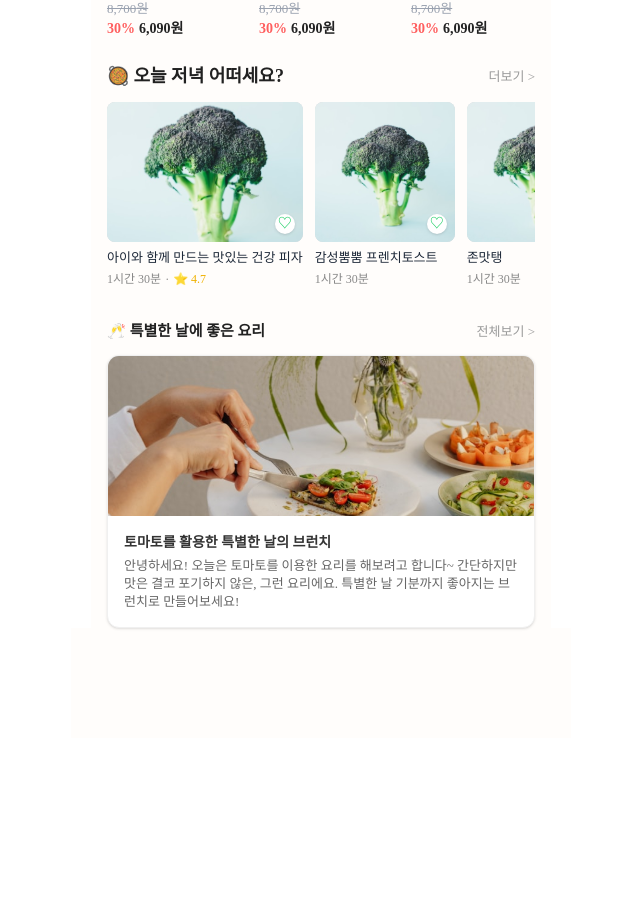
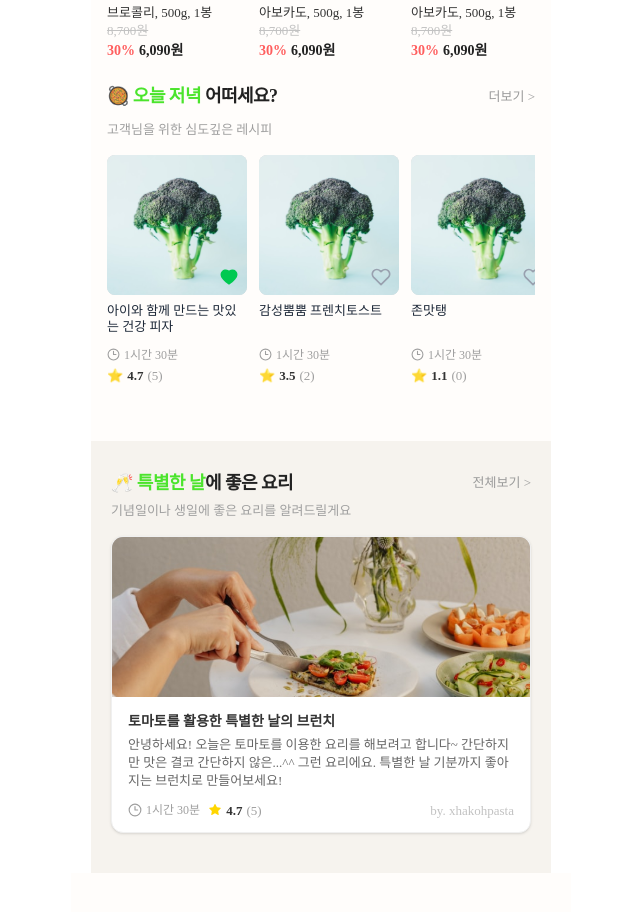
Before and after one commit to Unithon-INU/2025_UNITHON_TEAM_11_FE, a Next.js app: page /main in a window 1280 px wide. Shown: the part 894-1806 px from the top of the page, without its empty margins (319-959 px from the left). Before the commit the page ends 1632 px from the top, so only its background shows below. Built offline with nearby package versions, Linux system fonts and the light colour scheme.

Commit message:
feat: 메인화면 마크업 구현 완료

```diff
--- a/src/app/main/page.tsx
+++ b/src/app/main/page.tsx
@@ -36,7 +36,7 @@ export default function MainPage() {
           <ProductSection />
 
           {/* 오늘 저녁 섹션 */}
-          <RecipeSection title="오늘 저녁 어떠세요?" />
+          <RecipeSection title="어떠세요?" />
 
           {/* 특별한 날 요리 */}
           <SpecialRecipeSection />
--- a/src/components/home/CategoryChips.tsx
+++ b/src/components/home/CategoryChips.tsx
@@ -19,7 +19,7 @@ const CategoryChips = () => {
         {categories.map((category, index) => (
           <button
             key={index}
-            className="flex items-center gap-2 px-[16px] py-[13px] rounded-xl border border-[#EDE7DE] bg-white font-medium text-[14px] leading-[17px] tracking-[-0.03em] text-[#222222] whitespace-nowrap w-auto"
+            className="flex items-center gap-2 px-[16px] py-[13px] rounded-xl border border-[#EDE7DE]  font-medium text-[14px] leading-[17px] tracking-[-0.03em] text-[#222222] whitespace-nowrap w-auto"
           >
             <span>{category.icon}</span>
             {category.label}
--- a/src/components/home/ProductSection.tsx
+++ b/src/components/home/ProductSection.tsx
@@ -1,57 +1,82 @@
 // components/home/ProductSection.tsx
 
 'use client';
-import React from 'react';
+import React, { useState } from 'react';
+import { FiHeart } from 'react-icons/fi';
+import { AiFillHeart } from 'react-icons/ai';
 
 const products = [
   {
     id: 1,
-    name: '브로콜리, 500g, 1통',
+    name: '브로콜리, 500g, 1봉',
     price: 8700,
     salePrice: 6090,
     image: '/asset/broccoli.svg',
+    isLiked: true,
   },
   {
     id: 2,
-    name: '아보카도, 500g, 1통',
+    name: '아보카도, 500g, 1봉',
     price: 8700,
     salePrice: 6090,
     image: '/asset/broccoli.svg',
+    isLiked: false,
   },
   {
     id: 3,
-    name: '아보카도, 500g, 1통',
+    name: '아보카도, 500g, 1봉',
     price: 8700,
     salePrice: 6090,
     image: '/asset/broccoli.svg',
+    isLiked: false,
   },
 ];
 
 const ProductSection = () => {
+  const [likes, setLikes] = useState<Record<number, boolean>>(
+    Object.fromEntries(products.map((p) => [p.id, p.isLiked]))
+  );
+
+  const toggleLike = (id: number) => {
+    setLikes((prev) => ({ ...prev, [id]: !prev[id] }));
+  };
+
   return (
     <section className="w-full px-4 mt-6">
       {/* 섹션 헤더 */}
-      <div className="flex justify-between items-center mb-3">
-        <div className="text-[15px] font-semibold">
-          <span className="text-[#FF5E5E] mr-1">특가</span>농수산물
+      <div className="flex justify-between items-center mb-1">
+        <div className="font-semibold text-[18px] leading-[125%] tracking-[-0.03em]">
+          <span className="text-[#4BE42C] mr-1">⏰ 특가</span>농수산물
         </div>
         <button className="text-[13px] text-[#9A9A9A]">더보기 &gt;</button>
       </div>
+      <p className="w-[354px] h-[18px] font-medium text-[14px] leading-[125%] tracking-[-0.03em] text-[#9F9F9F] mb-3">
+        좋은 가격에 살 수 있는 특가 농수산물
+      </p>
 
       {/* 상품 리스트 */}
       <div className="flex gap-3 overflow-x-auto scrollbar-hide">
         {products.map((product) => (
           <div key={product.id} className="min-w-[140px] shrink-0">
-            <div className="relative w-full h-[140px] rounded-lg overflow-hidden bg-gray-100">
+            <div className="relative w-full aspect-[1/1] rounded-lg overflow-hidden bg-gray-100">
               <img
                 src={product.image}
                 alt={product.name}
                 className="w-full h-full object-cover"
               />
-              <div className="absolute top-2 right-2 w-5 h-5 bg-white rounded-full flex items-center justify-center shadow text-gray-400 text-sm">♡</div>
+              <button
+                onClick={() => toggleLike(product.id)}
+                className="absolute bottom-2 right-2"
+              >
+                {likes[product.id] ? (
+                  <AiFillHeart className="text-green-500 text-xl" />
+                ) : (
+                  <FiHeart className="text-gray-400 text-xl background-" />
+                )}
+              </button>
             </div>
-            <div className="mt-2 text-[13px] leading-4 text-gray-800">{product.name}</div>
-            <div className="text-[13px] text-gray-400 line-through">
+            <div className="mt-2 text-[13px] leading-4 text-[#333333]">{product.name}</div>
+            <div className="text-[13px] text-[#C2C2C2] line-through">
               {product.price.toLocaleString()}원
             </div>
             <div className="text-[14px] font-bold text-[#222222]">
--- a/src/components/home/RecipeSection.tsx
+++ b/src/components/home/RecipeSection.tsx
@@ -1,73 +1,126 @@
 // components/home/RecipeSection.tsx
 
 'use client';
-import React from 'react';
+import React, { use, useState } from 'react';
+import { FiHeart } from 'react-icons/fi';
+import { AiFillHeart } from 'react-icons/ai';
+import { LuClock3 } from 'react-icons/lu'; // 시계 아이콘 (선택사항)
+import { useUser } from '@/context/UserContext'; // 유저 정보 타입 (선택사항)
 
 type RecipeSectionProps = {
   title: string;
 };
 
-const recipes = [
+const initialRecipes = [
   {
     id: 1,
     title: '아이와 함께 만드는 맛있는 건강 피자',
     image: '/asset/broccoli.svg',
     time: '1시간 30분',
     rating: 4.7,
+    isLiked: true,
+    comment: 5
   },
   {
     id: 2,
     title: '감성뿜뿜 프렌치토스트',
     image: '/asset/broccoli.svg',
     time: '1시간 30분',
-    rating: null,
+    rating: 3.5,
+    isLiked: false,
+    comment: 2
   },
   {
     id: 3,
     title: '존맛탱',
     image: '/asset/broccoli.svg',
     time: '1시간 30분',
-    rating: null,
+    rating: 1.1,
+    isLiked: false,
+    comment: 0
   },
 ];
 
 const RecipeSection = ({ title }: RecipeSectionProps) => {
+
+  const [likes, setLikes] = useState<Record<number, boolean>>(
+    Object.fromEntries(initialRecipes.map((r) => [r.id, r.isLiked]))
+  );
+
+
+const { userInfo } = useUser(); // 유저 정보 가져오기 (선택사항, 필요시 사용)
+
+
+  const toggleLike = (id: number) => {
+    setLikes((prev) => ({ ...prev, [id]: !prev[id] }));
+  };
+
   return (
     <section className="w-full px-4 mt-6">
       {/* 섹션 헤더 */}
       <div className="flex justify-between items-center mb-3">
-        <div className="text-[18px] font-semibold">
-          <span className="text-[#89B900] text-[18px] mr-1">🥘</span>{title}
+        <div className="font-semibold text-[18px] leading-[125%] tracking-[-0.03em]">
+          <span className="text-[#4BE42C] text-[18px] mr-1">🥘 오늘 저녁</span>{title}
         </div>
         <button className="text-[13px] text-[#9A9A9A]">더보기 &gt;</button>
       </div>
 
+      {/* 부제목 */}
+      <p className="text-[13px] text-[#9F9F9F] mb-[16px]">
+        {userInfo.nickname || '고객'}님을 위한 심도깊은 레시피
+      </p>
+
       {/* 레시피 리스트 */}
       <div className="flex gap-3 overflow-x-auto scrollbar-hide">
-        {recipes.map((recipe) => (
-          <div key={recipe.id} className="min-w-[140px] shrink-0">
+{initialRecipes.map((recipe) => (
+  <div
+    key={recipe.id}
+    className="w-[140px] h-[230px] shrink-0 flex flex-col justify-start"
+  >
+    {/* 이미지 */}
     <div className="relative w-full h-[140px] rounded-lg overflow-hidden bg-gray-100">
       <img
         src={recipe.image}
         alt={recipe.title}
         className="w-full h-full object-cover"
       />
-              <div className="absolute bottom-2 right-2 w-5 h-5 bg-white rounded-full flex items-center justify-center shadow text-green-500 text-sm">♡</div>
+      <button
+        onClick={() => toggleLike(recipe.id)}
+        className="absolute bottom-2 right-2"
+      >
+        {likes[recipe.id] ? (
+          <AiFillHeart className="text-green-500 text-xl" />
+        ) : (
+          <FiHeart className="text-gray-400 text-xl" />
+        )}
+      </button>
     </div>
-            <div className="mt-2 text-[13px] leading-4 text-gray-800 line-clamp-2">
+
+    {/* 제목: 2줄 줄바꿈 + 고정 높이 */}
+    <div className="mt-2 text-[13px] leading-[1.2] text-gray-800 h-[36px] break-words overflow-hidden">
       {recipe.title}
     </div>
-            <div className="text-[12px] text-[#888888] flex items-center gap-1 mt-1">
+
+   {/* 시간 + 별점 */}
+<div className="mt-auto text-[12px]">
+  {/* ⏰ 시간 표시 */}
+  <div className="flex items-center text-[#9F9F9F] gap-[4px] mb-[2px]">
+    <LuClock3 className="text-[13px]" />
     <span>{recipe.time}</span>
+  </div>
+
+  {/* ⭐ 별점 표시 (있는 경우만) */}
   {recipe.rating && (
-                <>
-                  <span>·</span>
-                  <span className="text-yellow-500">⭐ {recipe.rating}</span>
-                </>
+    <div className="flex items-center gap-[4px]">
+      <p className="text-[#FFD600] text-[13px]" >⭐</p>
+      <span className="text-[13px] font-semibold text-[#333333]">{recipe.rating}</span>
+      <span className="text-[13px] text-[#9F9F9F]">({recipe.comment})</span>
+    </div>
   )}
 </div>
   </div>
 ))}
+
       </div>
     </section>
   );
--- a/src/components/home/SpecialRecipeSection.tsx
+++ b/src/components/home/SpecialRecipeSection.tsx
@@ -1,36 +1,102 @@
-// components/home/SpecialRecipeSection.tsx
+'use client';
+import React, { useEffect, useState } from 'react';
+import { LuClock3 } from 'react-icons/lu';
+import { AiFillStar } from 'react-icons/ai';
 
-'use client';
-import React from 'react';
+// 타입 정의
+type SpecialRecipe = {
+  id: number;
+  title: string;
+  description: string;
+  imageUrl: string;
+  time: string;
+  rating: number | null;
+  reviewCount: number;
+  author: string;
+};
 
 const SpecialRecipeSection = () => {
+  // ✅ 더미 데이터로 초기화
+  const [recipe, setRecipe] = useState<SpecialRecipe>({
+    id: 1,
+    title: '토마토를 활용한 특별한 날의 브런치',
+    description:
+      '안녕하세요! 오늘은 토마토를 이용한 요리를 해보려고 합니다~ 간단하지만 맛은 결코 간단하지 않은...^^ 그런 요리에요. 특별한 날 기분까지 좋아지는 브런치로 만들어보세요!',
+    imageUrl: '/asset/special_recipe.svg',
+    time: '1시간 30분',
+    rating: 4.7,
+    reviewCount: 5,
+    author: 'xhakohpasta',
+  });
+
+  // 🔒 API 연동 예정 (현재 주석 처리)
+  /*
+  useEffect(() => {
+    const fetchRecipe = async () => {
+      try {
+        const res = await fetch('/api/recipe/special');
+        const data = await res.json();
+        setRecipe(data);
+      } catch (error) {
+        console.error('특별 레시피 로딩 실패:', error);
+      }
+    };
+
+    fetchRecipe();
+  }, []);
+  */
+
   return (
-    <section className="w-full px-4 mt-8">
+    <section className="w-full bg-[#F6F3EE] pt-[32px] px-[20px] pb-[40px] mt-[56px]">
       {/* 섹션 헤더 */}
-      <div className="flex justify-between items-center mb-3">
-        <div className="text-[15px] font-semibold">
-          <span className="text-[#A8C400] mr-1">🥂</span>
-          특별한 날에 좋은 요리
+      <div className="flex justify-between items-center mb-[8px]">
+        <div className="text-[18px] font-semibold tracking-[-0.03em] leading-[18px] text-[#222222]">
+          <span className="text-[#4BE42C]">🥂 특별한 날</span>에 좋은 요리
         </div>
         <button className="text-[13px] text-[#9A9A9A]">전체보기 &gt;</button>
       </div>
 
-      {/* 소개 카드 */}
+      {/* 부제목 */}
+      <p className="text-[13px] text-[#9F9F9F] mb-[16px]">
+        기념일이나 생일에 좋은 요리를 알려드릴게요
+      </p>
+
+      {/* 카드 */}
       <div className="w-full rounded-xl overflow-hidden shadow-sm border border-[#F0F0F0] bg-white">
         <div className="w-full h-[160px] bg-gray-100">
           <img
-            src="/asset/special_recipe.svg"
-            alt="토마토를 활용한 특별한 날의 브런치"
+            src={recipe.imageUrl}
+            alt={recipe.title}
             className="w-full h-full object-cover"
           />
         </div>
-        <div className="p-4">
-          <h3 className="text-[14px] font-semibold text-[#333] mb-1">
-            토마토를 활용한 특별한 날의 브런치
+
+        <div className="p-4 pt-[16px] pb-[12px]">
+          <h3 className="text-[14px] font-semibold text-[#333333] leading-[17px] mb-[6px]">
+            {recipe.title}
           </h3>
-          <p className="text-[13px] text-[#666666] leading-[1.4]">
-            안녕하세요! 오늘은 토마토를 이용한 요리를 해보려고 합니다~ 간단하지만 맛은 결코 포기하지 않은, 그런 요리에요. 특별한 날 기분까지 좋아지는 브런치로 만들어보세요!
+          <p className="text-[13px] text-[#666666] leading-[1.4] mb-[10px]">
+            {recipe.description}
           </p>
+
+          <div className="flex items-center gap-2 text-[12px] text-[#9F9F9F]">
+            <div className="flex items-center gap-[4px]">
+              <LuClock3 className="text-[14px]" />
+              <span>{recipe.time}</span>
+            </div>
+
+            {recipe.rating !== null && (
+              <div className="flex items-center gap-[4px]">
+                <AiFillStar className="text-[#FFD600] text-[14px]" />
+                <span className="text-[#333333] font-semibold text-[13px]">
+                  {recipe.rating}
+                </span>
+                <span className="text-[#9F9F9F] text-[13px]">({recipe.reviewCount})</span>
+              </div>
+            )}
+
+            <div className="ml-auto text-[#C2C2C2] text-[13px]">by. {recipe.author}</div>
+          </div>
         </div>
       </div>
     </section>
```
Lines whose indentation alone changed are shown as unchanged.
